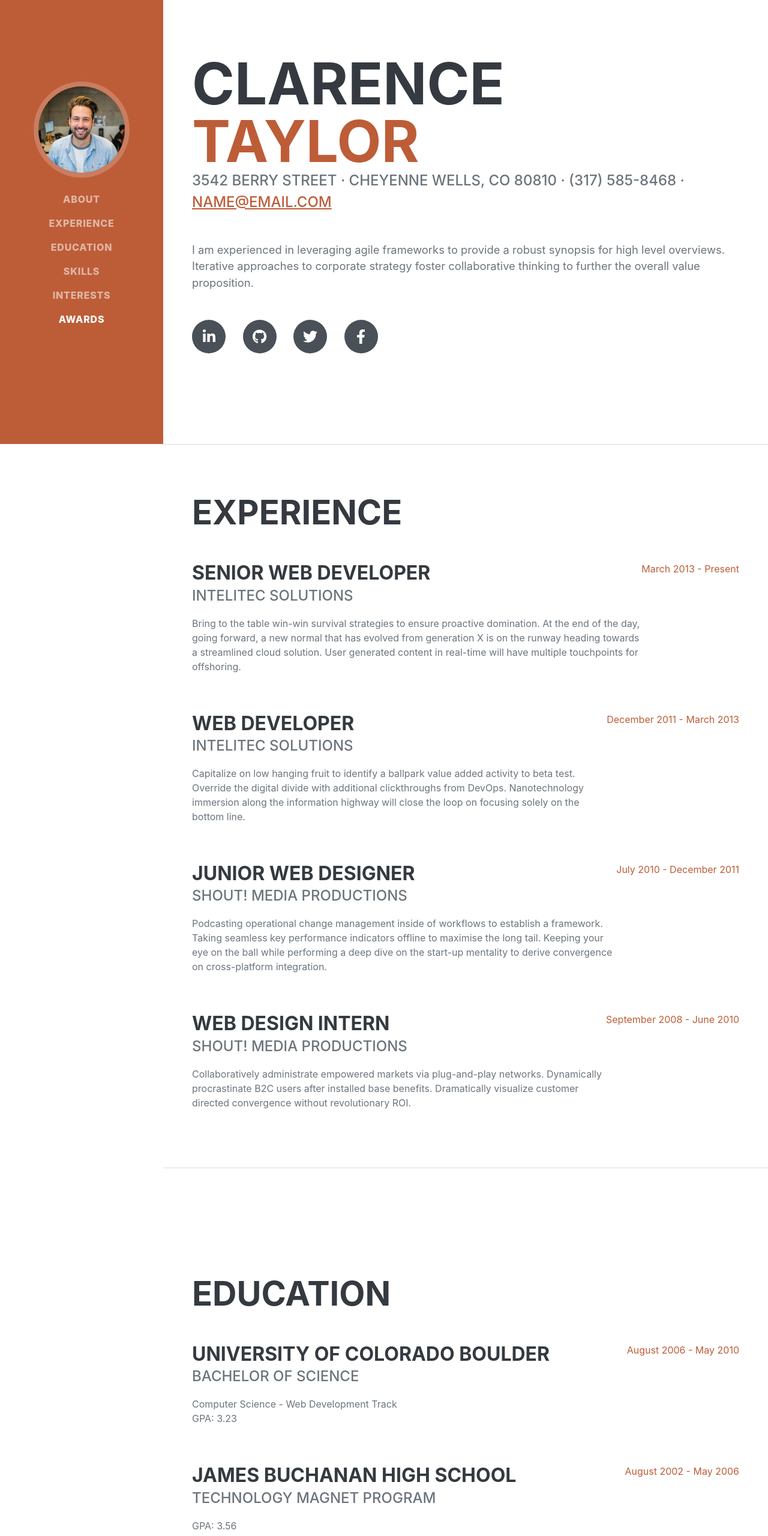
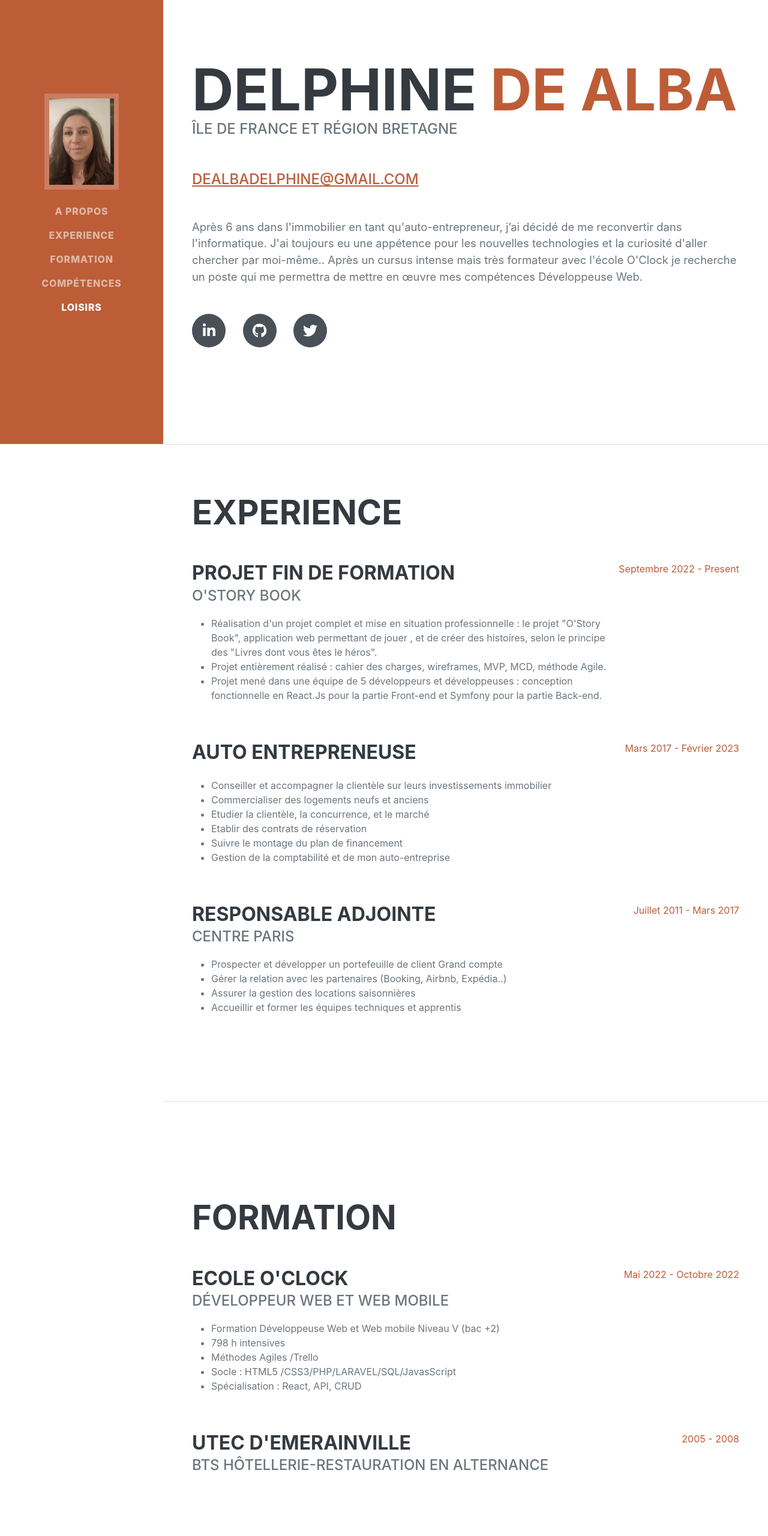
Before and after one commit to DeaDelphine/Portfolio, a website: page dist/index.html in a window 1280 px wide. Shown: the part 60-2620 px from the top of the page at 60% size. Drawn offline with nearby package versions, Linux system fonts and the light colour scheme; a web font is replaced by a local one.

Commit message:
ajout information

```diff
--- a/dist/index.html
+++ b/dist/index.html
@@ -20,17 +20,16 @@
         <nav class="navbar navbar-expand-lg navbar-dark bg-primary fixed-top" id="sideNav">
             <a class="navbar-brand js-scroll-trigger" href="#page-top">
                 <span class="d-block d-lg-none">Delphine De Alba</span>
-                <span class="d-none d-lg-block"><img class="img-fluid img-profile rounded-circle mx-auto mb-2" src="assets/img/profile.jpg" alt="..." /></span>
+                <span class="d-none d-lg-block"><img class="img-fluid img-profile mx-auto mb-2" src="assets/img/moi.jpg" alt="..." /></span>
             </a>
             <button class="navbar-toggler" type="button" data-bs-toggle="collapse" data-bs-target="#navbarResponsive" aria-controls="navbarResponsive" aria-expanded="false" aria-label="Toggle navigation"><span class="navbar-toggler-icon"></span></button>
             <div class="collapse navbar-collapse" id="navbarResponsive">
                 <ul class="navbar-nav">
-                    <li class="nav-item"><a class="nav-link js-scroll-trigger" href="#about">About</a></li>
+                    <li class="nav-item"><a class="nav-link js-scroll-trigger" href="#about">A propos</a></li>
                     <li class="nav-item"><a class="nav-link js-scroll-trigger" href="#experience">Experience</a></li>
-                    <li class="nav-item"><a class="nav-link js-scroll-trigger" href="#education">Education</a></li>
-                    <li class="nav-item"><a class="nav-link js-scroll-trigger" href="#skills">Skills</a></li>
-                    <li class="nav-item"><a class="nav-link js-scroll-trigger" href="#interests">Interests</a></li>
-                    <li class="nav-item"><a class="nav-link js-scroll-trigger" href="#awards">Awards</a></li>
+                    <li class="nav-item"><a class="nav-link js-scroll-trigger" href="#education">Formation</a></li>
+                    <li class="nav-item"><a class="nav-link js-scroll-trigger" href="#skills">Compétences</a></li>
+                    <li class="nav-item"><a class="nav-link js-scroll-trigger" href="#interests">Loisirs</a></li>
                 </ul>
             </div>
         </nav>
@@ -40,19 +39,25 @@
             <section class="resume-section" id="about">
                 <div class="resume-section-content">
                     <h1 class="mb-0">
-                        Clarence
-                        <span class="text-primary">Taylor</span>
+                        Delphine
+                        <span class="text-primary">De Alba</span>
                     </h1>
                     <div class="subheading mb-5">
-                        3542 Berry Street · Cheyenne Wells, CO 80810 · (317) 585-8468 ·
-                        <a href="mailto:name@email.com">name@email.com</a>
+                        Île de France et région Bretagne
                     </div>
-                    <p class="lead mb-5">I am experienced in leveraging agile frameworks to provide a robust synopsis for high level overviews. Iterative approaches to corporate strategy foster collaborative thinking to further the overall value proposition.</p>
+                    <div class="subheading mb-5"><a href="mailto:name@email.com">dealbadelphine@gmail.com</a></div>
+                    <p class="lead mb-5">Après 6 ans dans l'immobilier en tant qu'auto-entrepreneur, j’ai
+                        décidé de me reconvertir dans l'informatique.
+                        J'ai toujours eu une appétence pour les nouvelles technologies et
+                        la curiosité d'aller chercher par moi-même..
+                        Après un cursus intense mais très formateur avec l'école O'Clock
+                        je recherche un poste qui me permettra de mettre en œuvre mes
+                        compétences Développeuse Web.
+                        </p>
                     <div class="social-icons">
-                        <a class="social-icon" href="#!"><i class="fab fa-linkedin-in"></i></a>
-                        <a class="social-icon" href="#!"><i class="fab fa-github"></i></a>
-                        <a class="social-icon" href="#!"><i class="fab fa-twitter"></i></a>
-                        <a class="social-icon" href="#!"><i class="fab fa-facebook-f"></i></a>
+                        <a class="social-icon" href="https://www.linkedin.com/in/delphine-de-alba/"><i class="fab fa-linkedin-in"></i></a>
+                        <a class="social-icon" href="https://www.linkedin.com/in/delphine-de-alba/"><i class="fab fa-github"></i></a>
+                        <a class="social-icon" href="https://twitter.com/deAlbaDelphine"><i class="fab fa-twitter"></i></a>
                     </div>
                 </div>
             </section>
@@ -63,59 +68,87 @@
                     <h2 class="mb-5">Experience</h2>
                     <div class="d-flex flex-column flex-md-row justify-content-between mb-5">
                         <div class="flex-grow-1">
-                            <h3 class="mb-0">Senior Web Developer</h3>
-                            <div class="subheading mb-3">Intelitec Solutions</div>
-                            <p>Bring to the table win-win survival strategies to ensure proactive domination. At the end of the day, going forward, a new normal that has evolved from generation X is on the runway heading towards a streamlined cloud solution. User generated content in real-time will have multiple touchpoints for offshoring.</p>
+                            <h3 class="mb-0">PROJET FIN DE FORMATION</h3>
+                            <div class="subheading mb-3">O'Story Book</div>
+                            <ul>
+                                <li>Réalisation d'un projet complet et mise en situation
+                                    professionnelle : le projet "O'Story Book", application web
+                                    permettant de jouer , et de créer des histoires, selon le principe
+                                    des "Livres dont vous êtes le héros".</li>
+                                <li> Projet entièrement réalisé : cahier des charges, wireframes, MVP,
+                                    MCD, méthode Agile.</li>
+                                <li>Projet mené dans une équipe de 5 développeurs et
+                                    développeuses : conception fonctionnelle en React.Js pour la
+                                    partie Front-end et Symfony pour la partie Back-end.</li>
+                            </ul>
                         </div>
-                        <div class="flex-shrink-0"><span class="text-primary">March 2013 - Present</span></div>
+                        <div class="flex-shrink-0"><span class="text-primary">Septembre 2022 - Present</span></div>
                     </div>
                     <div class="d-flex flex-column flex-md-row justify-content-between mb-5">
                         <div class="flex-grow-1">
-                            <h3 class="mb-0">Web Developer</h3>
-                            <div class="subheading mb-3">Intelitec Solutions</div>
-                            <p>Capitalize on low hanging fruit to identify a ballpark value added activity to beta test. Override the digital divide with additional clickthroughs from DevOps. Nanotechnology immersion along the information highway will close the loop on focusing solely on the bottom line.</p>
+                            <h3 class="mb-0">AUTO ENTREPRENEUSE</h3>
+                            <br>
+                            <ul>
+                                <li>Conseiller et accompagner la clientèle sur leurs investissements
+                                    immobilier</li>
+                                <li>Commercialiser des logements neufs et anciens</li>
+                                <li>Etudier la clientèle, la concurrence, et le marché</li>
+                                <li>Etablir des contrats de réservation</li>
+                                <li>Suivre le montage du plan de financement</li>
+                                <li>Gestion de la comptabilité et de mon auto-entreprise</li>
+                            </ul>
                         </div>
-                        <div class="flex-shrink-0"><span class="text-primary">December 2011 - March 2013</span></div>
+                        <div class="flex-shrink-0"><span class="text-primary">Mars 2017 - Février 2023</span></div>
                     </div>
                     <div class="d-flex flex-column flex-md-row justify-content-between mb-5">
                         <div class="flex-grow-1">
-                            <h3 class="mb-0">Junior Web Designer</h3>
-                            <div class="subheading mb-3">Shout! Media Productions</div>
-                            <p>Podcasting operational change management inside of workflows to establish a framework. Taking seamless key performance indicators offline to maximise the long tail. Keeping your eye on the ball while performing a deep dive on the start-up mentality to derive convergence on cross-platform integration.</p>
+                            <h3 class="mb-0">RESPONSABLE ADJOINTE
+                            </h3>
+                            <div class="subheading mb-3">CENTRE PARIS</div>
+                            <ul>
+                                <li>Prospecter et développer un portefeuille de client Grand
+                                    compte</li>
+                                <li>Gérer la relation avec les partenaires (Booking, Airbnb,
+                                    Expédia..)</li>
+                                <li>Assurer la gestion des locations saisonnières</li>
+                                <li>Accueillir et former les équipes techniques et apprentis</li>
+                            </ul>
                         </div>
-                        <div class="flex-shrink-0"><span class="text-primary">July 2010 - December 2011</span></div>
+                        <div class="flex-shrink-0"><span class="text-primary">Juillet 2011 - Mars 2017</span></div>
                     </div>
-                    <div class="d-flex flex-column flex-md-row justify-content-between">
-                        <div class="flex-grow-1">
-                            <h3 class="mb-0">Web Design Intern</h3>
-                            <div class="subheading mb-3">Shout! Media Productions</div>
-                            <p>Collaboratively administrate empowered markets via plug-and-play networks. Dynamically procrastinate B2C users after installed base benefits. Dramatically visualize customer directed convergence without revolutionary ROI.</p>
-                        </div>
-                        <div class="flex-shrink-0"><span class="text-primary">September 2008 - June 2010</span></div>
-                    </div>
+
                 </div>
             </section>
             <hr class="m-0" />
             <!-- Education-->
             <section class="resume-section" id="education">
                 <div class="resume-section-content">
-                    <h2 class="mb-5">Education</h2>
+                    <h2 class="mb-5">Formation</h2>
                     <div class="d-flex flex-column flex-md-row justify-content-between mb-5">
                         <div class="flex-grow-1">
-                            <h3 class="mb-0">University of Colorado Boulder</h3>
-                            <div class="subheading mb-3">Bachelor of Science</div>
-                            <div>Computer Science - Web Development Track</div>
-                            <p>GPA: 3.23</p>
+                            <h3 class="mb-0">Ecole O'Clock</h3>
+                            <div class="subheading mb-3">Développeur Web et Web mobile</div>
+                            <ul>
+                                <li>Formation Développeuse Web et Web mobile Niveau V
+                                    (bac +2)</li>
+                                <li>798 h intensives</li>
+                                <li>Méthodes Agiles /Trello
+                                </li>
+                                <li>Socle : HTML5 /CSS3/PHP/LARAVEL/SQL/JavasScript
+                                </li>
+                                <li>Spécialisation : React, API, CRUD
+                                </li>
+                            </ul>
                         </div>
-                        <div class="flex-shrink-0"><span class="text-primary">August 2006 - May 2010</span></div>
+                        <div class="flex-shrink-0"><span class="text-primary">Mai 2022 - Octobre 2022</span></div>
                     </div>
                     <div class="d-flex flex-column flex-md-row justify-content-between">
                         <div class="flex-grow-1">
-                            <h3 class="mb-0">James Buchanan High School</h3>
-                            <div class="subheading mb-3">Technology Magnet Program</div>
-                            <p>GPA: 3.56</p>
+                            <h3 class="mb-0">Utec d'Emerainville</h3>
+                            <div class="subheading mb-3">BTS hôtellerie-restauration en Alternance
+                            </div>
                         </div>
-                        <div class="flex-shrink-0"><span class="text-primary">August 2002 - May 2006</span></div>
+                        <div class="flex-shrink-0"><span class="text-primary">2005 - 2008</span></div>
                     </div>
                 </div>
             </section>
@@ -123,23 +156,22 @@
             <!-- Skills-->
             <section class="resume-section" id="skills">
                 <div class="resume-section-content">
-                    <h2 class="mb-5">Skills</h2>
-                    <div class="subheading mb-3">Programming Languages & Tools</div>
+                    <h2 class="mb-5">Compétences</h2>
+                    <div class="subheading mb-3">Hard skills</div>
                     <ul class="list-inline dev-icons">
                         <li class="list-inline-item"><i class="fab fa-html5"></i></li>
                         <li class="list-inline-item"><i class="fab fa-css3-alt"></i></li>
-                        <li class="list-inline-item"><i class="fab fa-js-square"></i></li>
-                        <li class="list-inline-item"><i class="fab fa-angular"></i></li>
                         <li class="list-inline-item"><i class="fab fa-react"></i></li>
+                        <li class="list-inline-item"><i class="fab fa-php"></i></li>
                         <li class="list-inline-item"><i class="fab fa-node-js"></i></li>
                         <li class="list-inline-item"><i class="fab fa-sass"></i></li>
-                        <li class="list-inline-item"><i class="fab fa-less"></i></li>
                         <li class="list-inline-item"><i class="fab fa-wordpress"></i></li>
-                        <li class="list-inline-item"><i class="fab fa-gulp"></i></li>
-                        <li class="list-inline-item"><i class="fab fa-grunt"></i></li>
+                        <li class="list-inline-item"><i class="fab fa-laravel"></i></li>
                         <li class="list-inline-item"><i class="fab fa-npm"></i></li>
+                        <li class="list-inline-item"><i class="fab fa-git"></i></li>
+                        <li class="list-inline-item"><i class="fab fa-github"></i></li>
                     </ul>
-                    <div class="subheading mb-3">Workflow</div>
+                    <div class="subheading mb-3">Soft skills</div>
                     <ul class="fa-ul mb-0">
                         <li>
                             <span class="fa-li"><i class="fas fa-check"></i></span>
@@ -147,15 +179,15 @@
                         </li>
                         <li>
                             <span class="fa-li"><i class="fas fa-check"></i></span>
-                            Cross Browser Testing & Debugging
+                            Test et débugue
                         </li>
                         <li>
                             <span class="fa-li"><i class="fas fa-check"></i></span>
-                            Cross Functional Teams
+                            Travail en équipe
                         </li>
                         <li>
                             <span class="fa-li"><i class="fas fa-check"></i></span>
-                            Agile Development & Scrum
+                            Méthode Agile & Scrum
                         </li>
                     </ul>
                 </div>
@@ -164,58 +196,22 @@
             <!-- Interests-->
             <section class="resume-section" id="interests">
                 <div class="resume-section-content">
-                    <h2 class="mb-5">Interests</h2>
-                    <p>Apart from being a web developer, I enjoy most of my time being outdoors. In the winter, I am an avid skier and novice ice climber. During the warmer months here in Colorado, I enjoy mountain biking, free climbing, and kayaking.</p>
-                    <p class="mb-0">When forced indoors, I follow a number of sci-fi and fantasy genre movies and television shows, I am an aspiring chef, and I spend a large amount of my free time exploring the latest technology advancements in the front-end web development world.</p>
+                    <h2 class="mb-5">Loisirs</h2>
+                    <ul class="fa-ul mb-0">
+
+                    <li>
+                        <span class="fa-li"><i class="fas fa-check"></i></span>
+                        Lecture</li>
+                        <li>
+                            <span class="fa-li"><i class="fas fa-check"></i></span>
+                            Culture informatique</li>
+                            <li>
+                                <span class="fa-li"><i class="fas fa-check"></i></span>
+                                Musique</li>
+                </ul>
                 </div>
             </section>
             <hr class="m-0" />
-            <!-- Awards-->
-            <section class="resume-section" id="awards">
-                <div class="resume-section-content">
-                    <h2 class="mb-5">Awards & Certifications</h2>
-                    <ul class="fa-ul mb-0">
-                        <li>
-                            <span class="fa-li"><i class="fas fa-trophy text-warning"></i></span>
-                            Google Analytics Certified Developer
-                        </li>
-                        <li>
-                            <span class="fa-li"><i class="fas fa-trophy text-warning"></i></span>
-                            Mobile Web Specialist - Google Certification
-                        </li>
-                        <li>
-                            <span class="fa-li"><i class="fas fa-trophy text-warning"></i></span>
-                            1
-                            <sup>st</sup>
-                            Place - University of Colorado Boulder - Emerging Tech Competition 2009
-                        </li>
-                        <li>
-                            <span class="fa-li"><i class="fas fa-trophy text-warning"></i></span>
-                            1
-                            <sup>st</sup>
-                            Place - University of Colorado Boulder - Adobe Creative Jam 2008 (UI Design Category)
-                        </li>
-                        <li>
-                            <span class="fa-li"><i class="fas fa-trophy text-warning"></i></span>
-                            2
-                            <sup>nd</sup>
-                            Place - University of Colorado Boulder - Emerging Tech Competition 2008
-                        </li>
-                        <li>
-                            <span class="fa-li"><i class="fas fa-trophy text-warning"></i></span>
-                            1
-                            <sup>st</sup>
-                            Place - James Buchanan High School - Hackathon 2006
-                        </li>
-                        <li>
-                            <span class="fa-li"><i class="fas fa-trophy text-warning"></i></span>
-                            3
-                            <sup>rd</sup>
-                            Place - James Buchanan High School - Hackathon 2005
-                        </li>
-                    </ul>
-                </div>
-            </section>
         </div>
         <!-- Bootstrap core JS-->
         <script src="https://cdn.jsdelivr.net/npm/bootstrap@5.1.3/dist/js/bootstrap.bundle.min.js"></script>
```
Also changed, not shown: dist/assets/img/moi.jpg (added).
